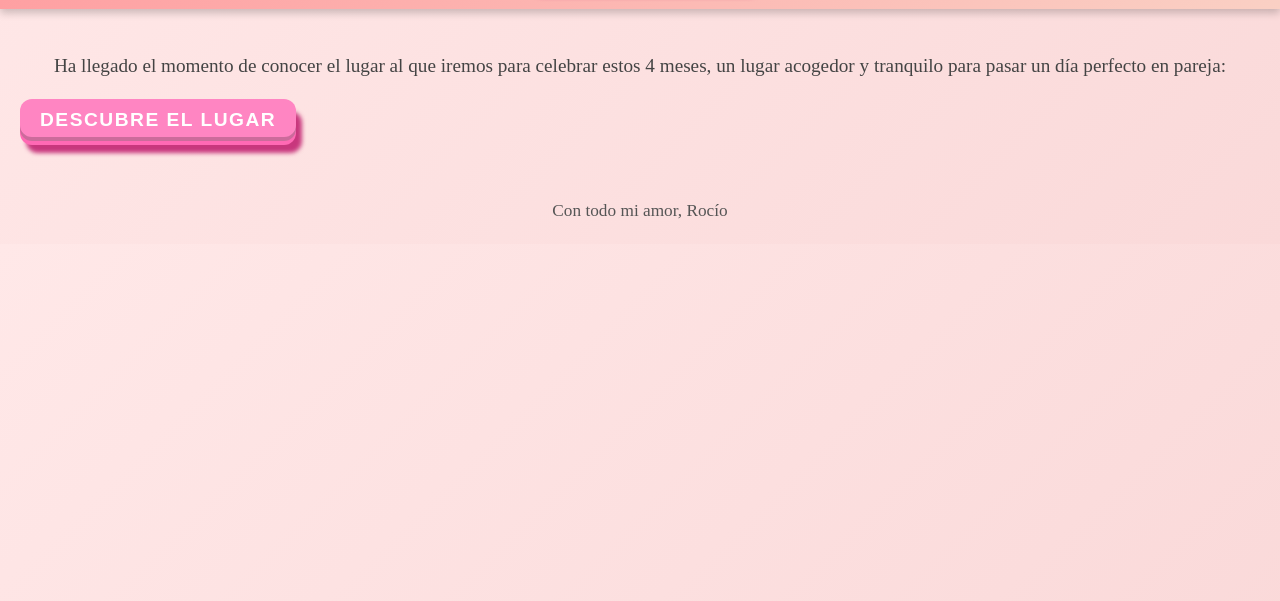
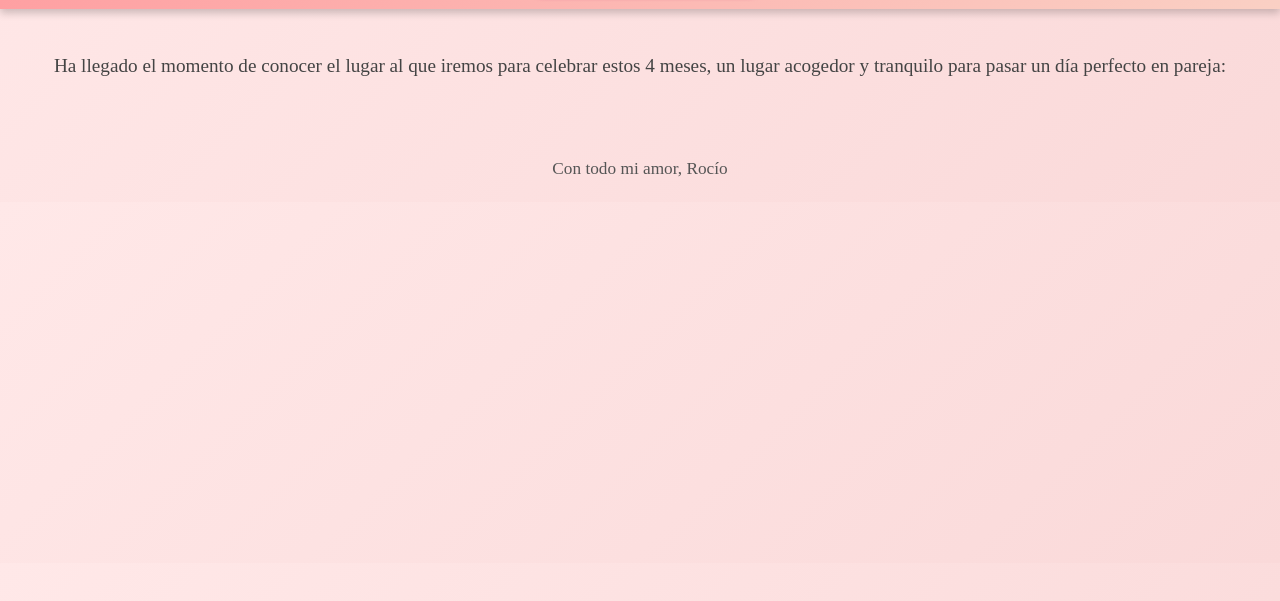
Before and after one commit to Jorgge22/lucky, a plain HTML site: page cuatro.html in a window 1280 px wide. Shown: the part 159-760 px from the top of the page. Drawn offline with Linux system fonts and the light colour scheme.

Commit message:
cambio fecha

```diff
--- a/cuatro.html
+++ b/cuatro.html
@@ -9,7 +9,7 @@
     <script>
         document.addEventListener("DOMContentLoaded", function () {
             const deadline = new Date('2024-12-19'); // Fecha límite
-            const currentDate = new Date('2024-12-19');
+            const currentDate = new Date();
             const messageElement = document.getElementById('message');
             const contentElement = document.getElementById('content');
             const revealButton = document.getElementById('reveal-content');
```
